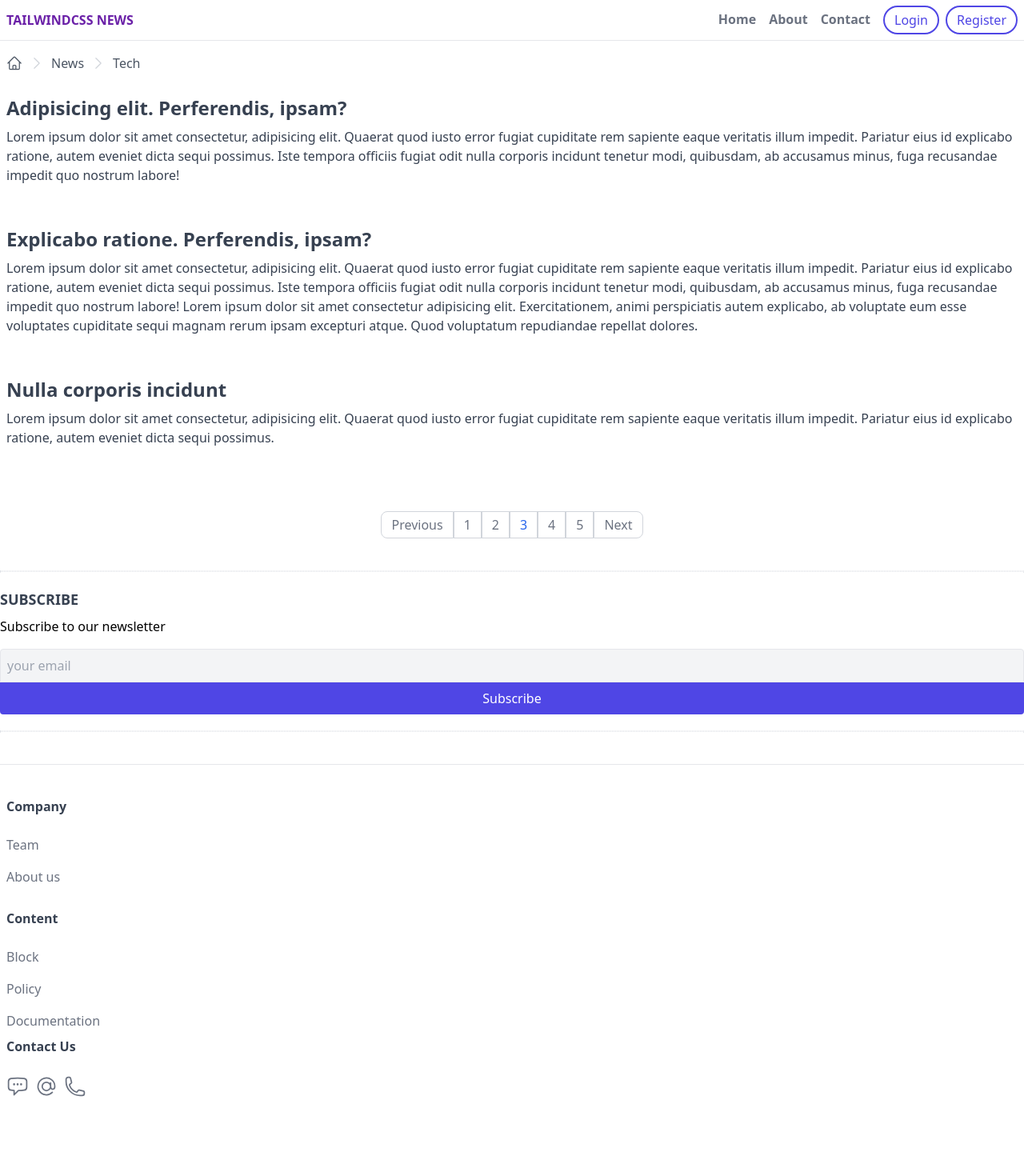
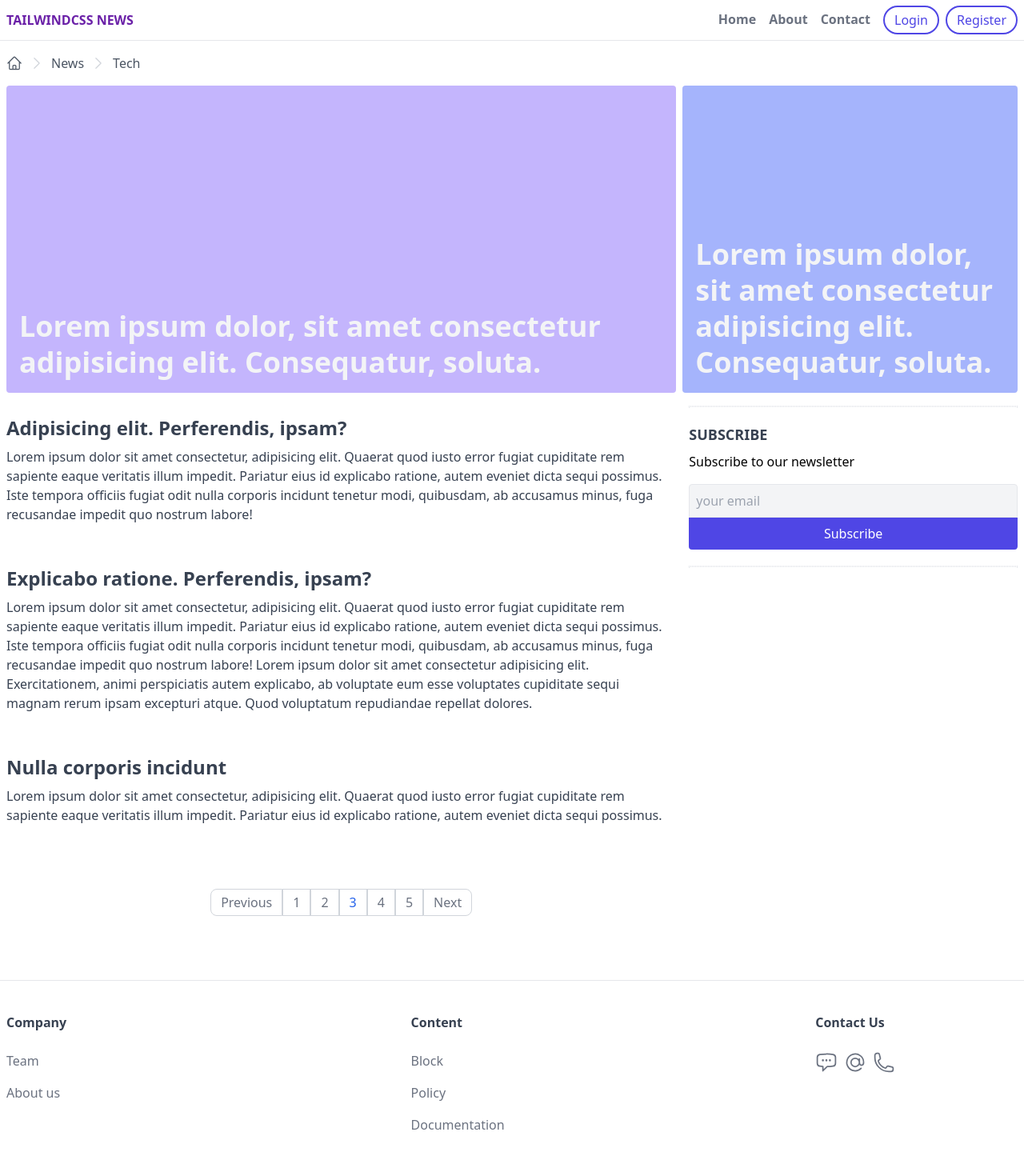
Before and after one commit to Hem1x/tailwindcss-news, a React (Create React App) app: page / in a window 1280 px wide. Shown: the top 1450 px of the page at 80% size. Before the commit the page ends 1426 px from the top, so only its background shows below. Built offline with nearby package versions, Linux system fonts and the light colour scheme.

Commit message:
Work with section grid. Made banners.

```diff
--- a/src/App.jsx
+++ b/src/App.jsx
@@ -2,8 +2,8 @@ import React from 'react'
 
 const App = () => {
   return (
-    <>
-    {/* Header */}
+    <div className='max-w-screen-xl mx-auto'>
+      {/* header */}
       <header className='px-2 border-b flex items-center justify-between'>
         <a className='uppercase font-bold text-purple-800' href="#">TailwindCSS news</a>
         <nav className='flex imtes-center'>
@@ -19,7 +19,6 @@ const App = () => {
         </nav>
       </header>
 
-      <main>
       {/* breadcrumbs */}
       <div className='px-2 flex items-center'>
           <div className='py-4 overflow-y-auto whitespace-nowrap flex items-center'>
@@ -43,6 +42,27 @@ const App = () => {
           </div>
       </div>
 
+      {/* Banners */}
+      <section className='px-2 flex space-x-2'>
+        <a className='w-2/3 bg-violet-300 h-96 mb-4 relative rounded inline-block overflow-hidden' href="">
+          <div className='p-4 absolute bottom-0 left-0 z-20'>
+            <h2 className='text-4xl font-semibold text-gray-100 leading-tight'>
+              Lorem ipsum dolor, sit amet consectetur adipisicing elit. Consequatur, soluta.
+            </h2>
+          </div>
+        </a>
+
+        <a className='w-1/3 bg-indigo-300 h-96 mb-4 relative rounded inline-block overflow-hidden' href="">
+          <div className='p-4 absolute bottom-0 left-0 z-20'>
+            <h2 className='text-4xl font-semibold text-gray-100 leading-tight'>
+              Lorem ipsum dolor, sit amet consectetur adipisicing elit. Consequatur, soluta.
+            </h2>
+          </div>
+        </a>
+      </section>
+
+      <main className='flex'>
+        <div className='w-2/3'>
           {/* news */}
           <section className='px-2'>
             <a className='block mb-10' href="">
@@ -85,7 +105,9 @@ const App = () => {
               <li><a className='pagination-item rounded-r-lg' href="#">Next</a></li>
             </ul>
           </div>
+        </div>
 
+        <div className='w-1/3 px-2'>
           {/* divider */}
           <div className="border border-dotted"></div>
 
@@ -99,11 +121,13 @@ const App = () => {
 
           {/* divider */}
           <div className="border border-dotted"></div>
+        </div>
       </main>
 
+    {/* footer */}
       <footer className='border-t mt-10 py-10 px-2'>
-        <div>
-          <div className='mb-5'>
+        <div className='flex'>
+          <div className='mb-5 w-2/5'>
             <h6 className='font-semibold text-gray-700 mb-4'>Company</h6>
             <ul>
               <li><a className='footer-link' href="#">Team</a></li>
@@ -111,7 +135,7 @@ const App = () => {
             </ul>
           </div>
 
-          <div>
+          <div className='w-2/5'>
             <h6 className='font-semibold text-gray-700 mb-4'>Content</h6>
             <ul>
               <li><a className='footer-link' href="#">Block</a></li>
@@ -120,7 +144,7 @@ const App = () => {
             </ul>
           </div>
 
-          <div>
+          <div className='w-1/5'>
             <h6 className='font-semibold text-gray-700 mb-4'>Contact Us</h6>
             <ul className='flex'>
               <li className='mr-2'>
@@ -152,7 +176,7 @@ const App = () => {
 
 
       </footer>
-    </>
+    </div>
 
   )
 }
```
Lines whose indentation alone changed are shown as unchanged.
